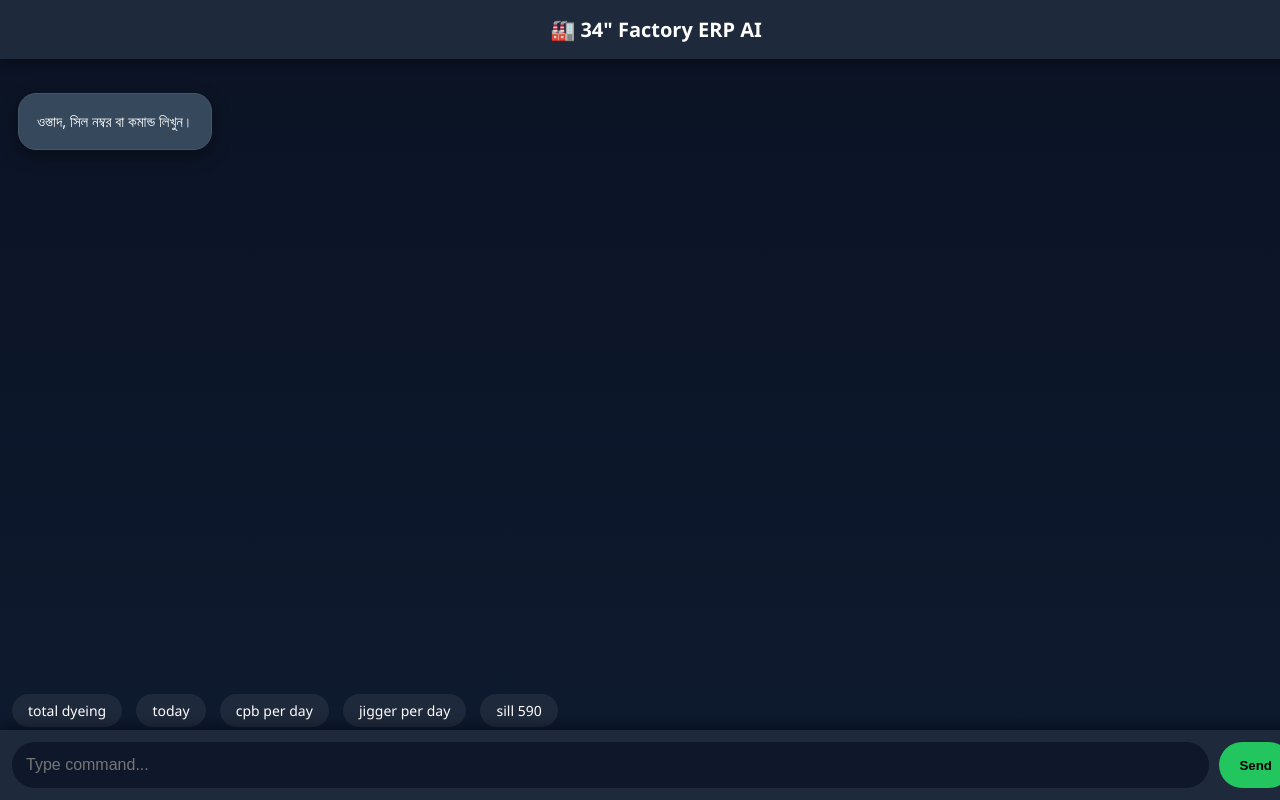
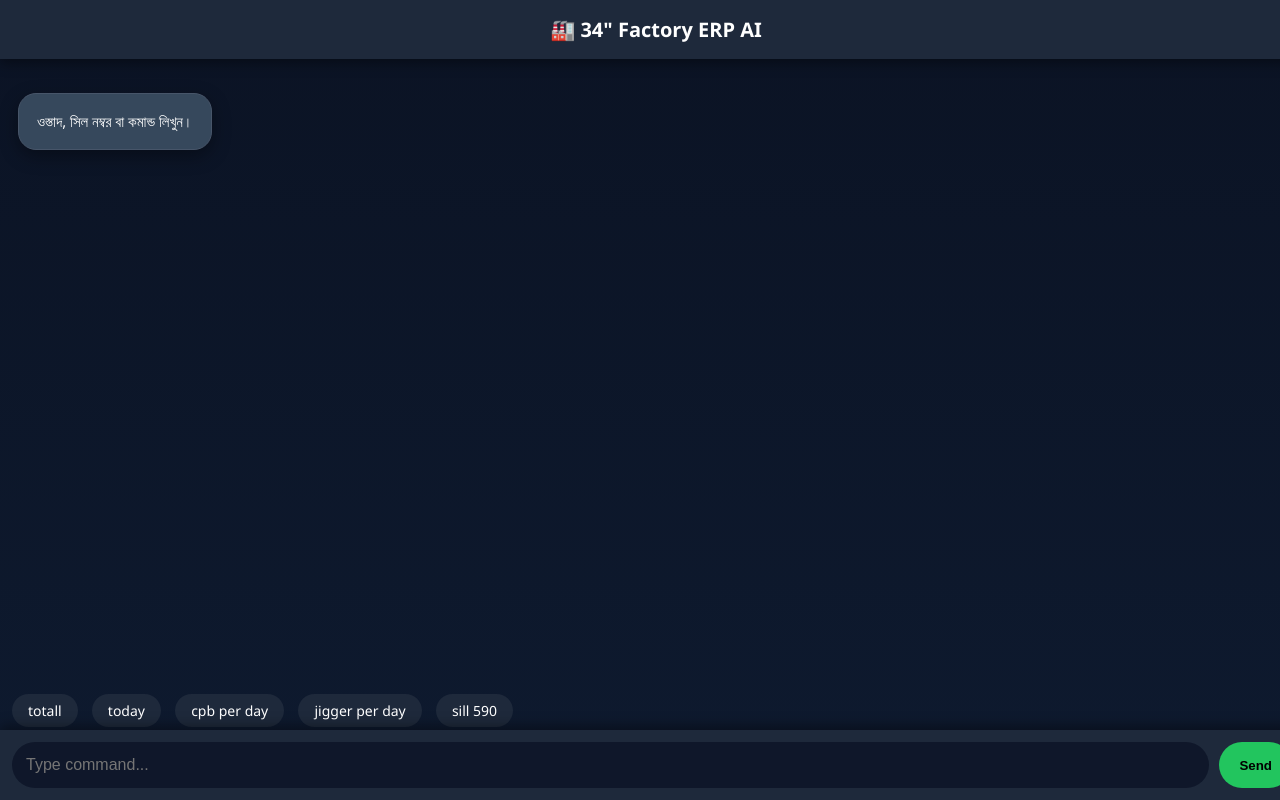
Before and after one commit to mhshohug/export_erp, a website: page index.html in a window 1280 px wide. Drawn offline with Linux system fonts and the light colour scheme.

Commit message:
Update index.html

```diff
--- a/index.html
+++ b/index.html
@@ -190,7 +190,7 @@ button:hover{
 <div id="suggestions"></div>
 
 <div id="quickBar">
-<span class="quick-btn" onclick="quick('total dyeing')">total dyeing</span>
+<span class="quick-btn" onclick="quick('total dyeing')">totall</span>
 <span class="quick-btn" onclick="quick('today')">today</span>
 <span class="quick-btn" onclick="quick('cpb per day')">cpb per day</span>
 <span class="quick-btn" onclick="quick('jigger per day')">jigger per day</span>
```
